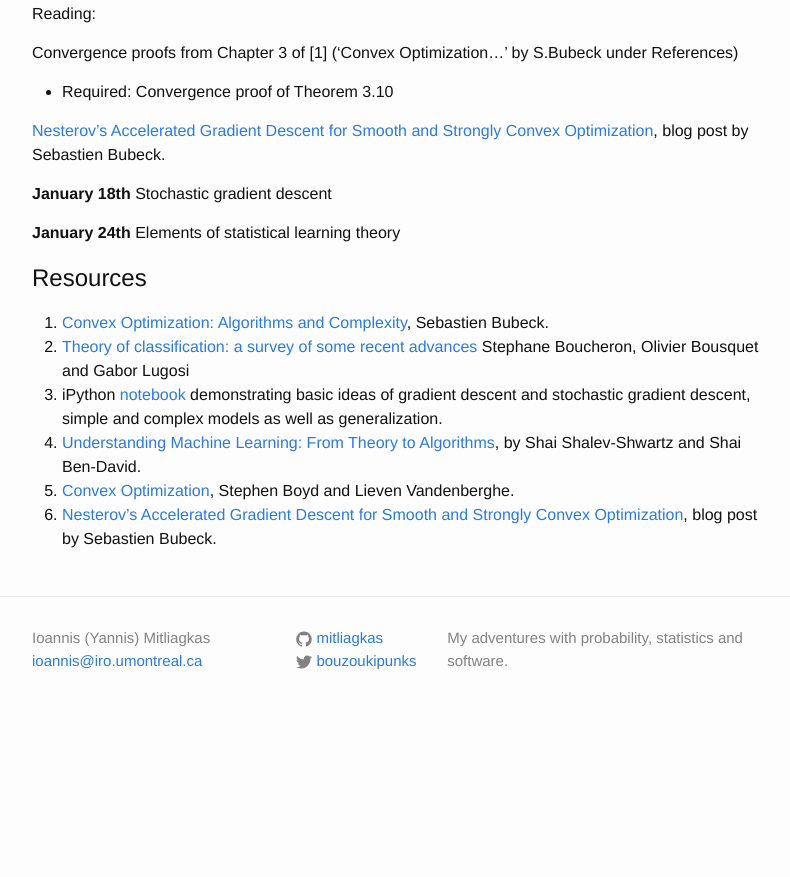
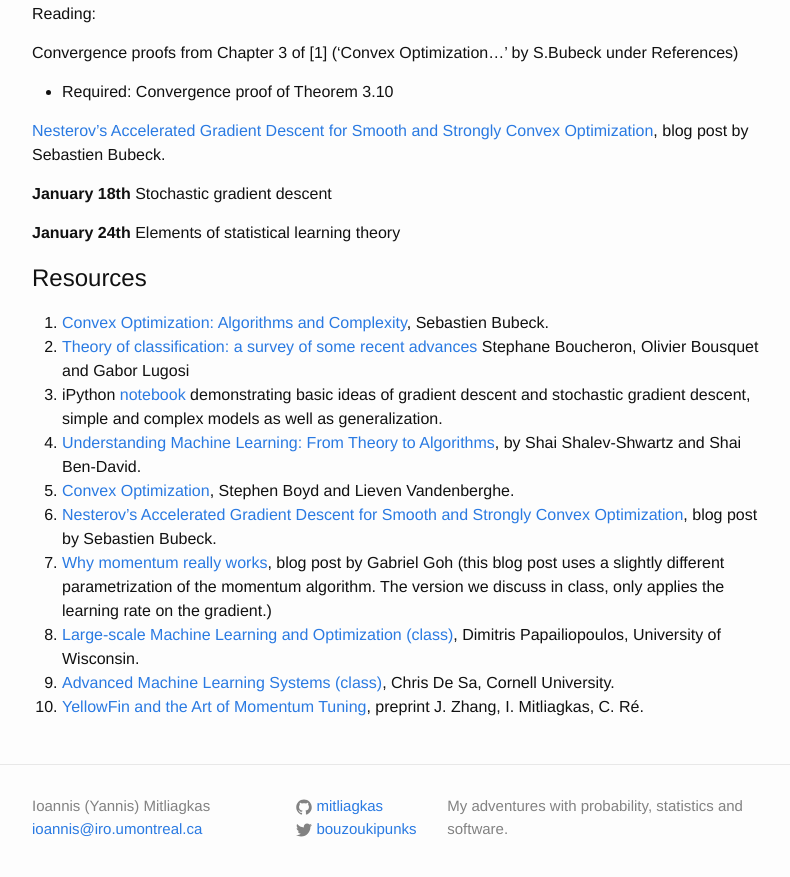
Before and after one commit to mitliagkas/mitliagkas.github.io, a Jekyll site: the page built from dl-theory-class.md, in a window 1280 px wide and 900 px high, scrolled down 2264 px. Shown: the top 877 px of the window, without its empty margins (238-1028 px from the left). Built offline with Jekyll 4.4.1, drawn with Linux system fonts in a browser that asks for light colours; before the commit the page ends 2996 px from its top, so only the background shows below that.

Commit message:
More resources

```diff
--- a/dl-theory-class.md
+++ b/dl-theory-class.md
@@ -120,3 +120,7 @@ Resources
 4. [Understanding Machine Learning: From Theory to Algorithms](http://www.cs.huji.ac.il/~shais/UnderstandingMachineLearning/index.html), by Shai Shalev-Shwartz and Shai Ben-David.
 5. [Convex Optimization](https://web.stanford.edu/~boyd/cvxbook/), Stephen Boyd and Lieven Vandenberghe.
 6. [Nesterov's Accelerated Gradient Descent for Smooth and Strongly Convex Optimization](https://blogs.princeton.edu/imabandit/2014/03/06/nesterovs-accelerated-gradient-descent-for-smooth-and-strongly-convex-optimization/), blog post by Sebastien Bubeck.
+7. [Why momentum really works](https://distill.pub/2017/momentum/), blog post by Gabriel Goh (this blog post uses a slightly different parametrization of the momentum algorithm. The version we discuss in class, only applies the learning rate on the gradient.)
+8. [Large-scale Machine Learning and Optimization (class)](http://papail.io/901), Dimitris Papailiopoulos, University of Wisconsin.
+9. [Advanced Machine Learning Systems (class)](http://www.cs.cornell.edu/courses/cs6787/2017fa/), Chris De Sa, Cornell University.
+10. [YellowFin and the Art of Momentum Tuning](papers/yellowfin2017.pdf), preprint J. Zhang, I. Mitliagkas, C. Ré.
```
Also changed, not shown: 1 other file.
